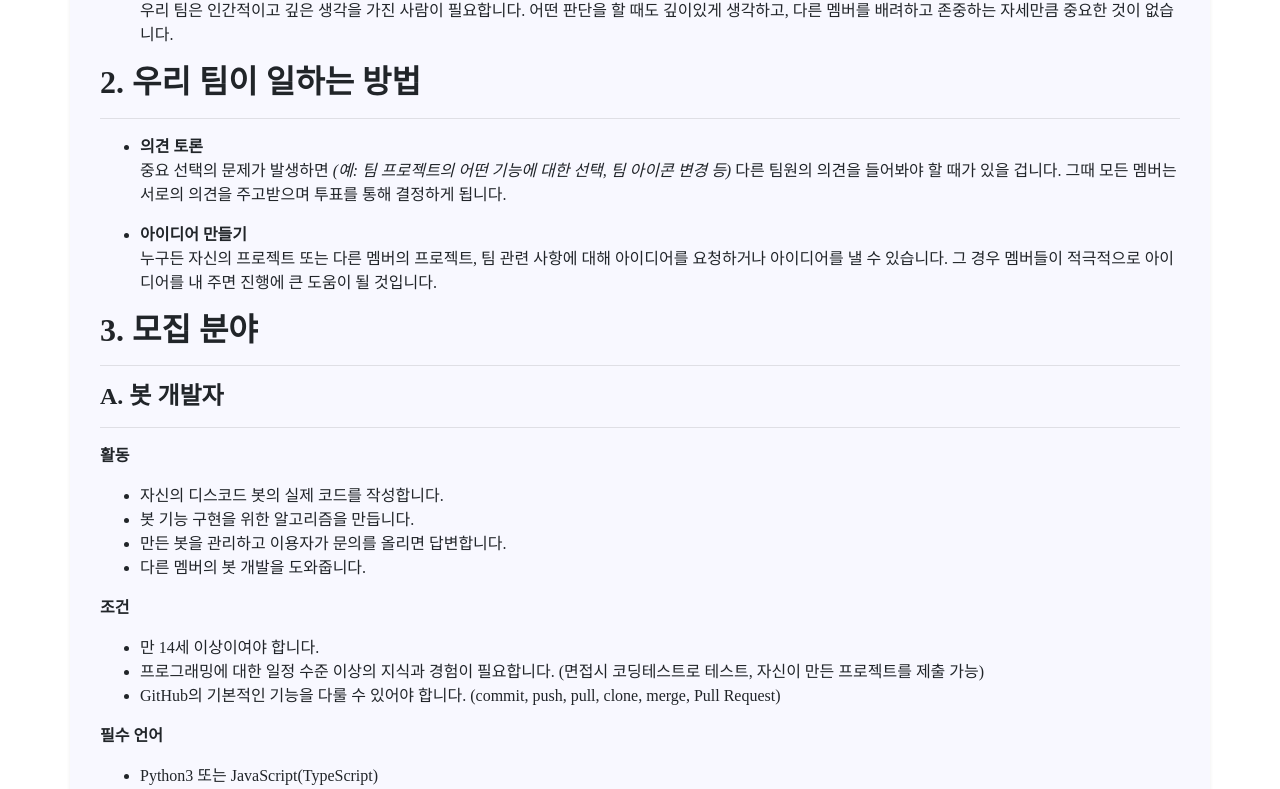
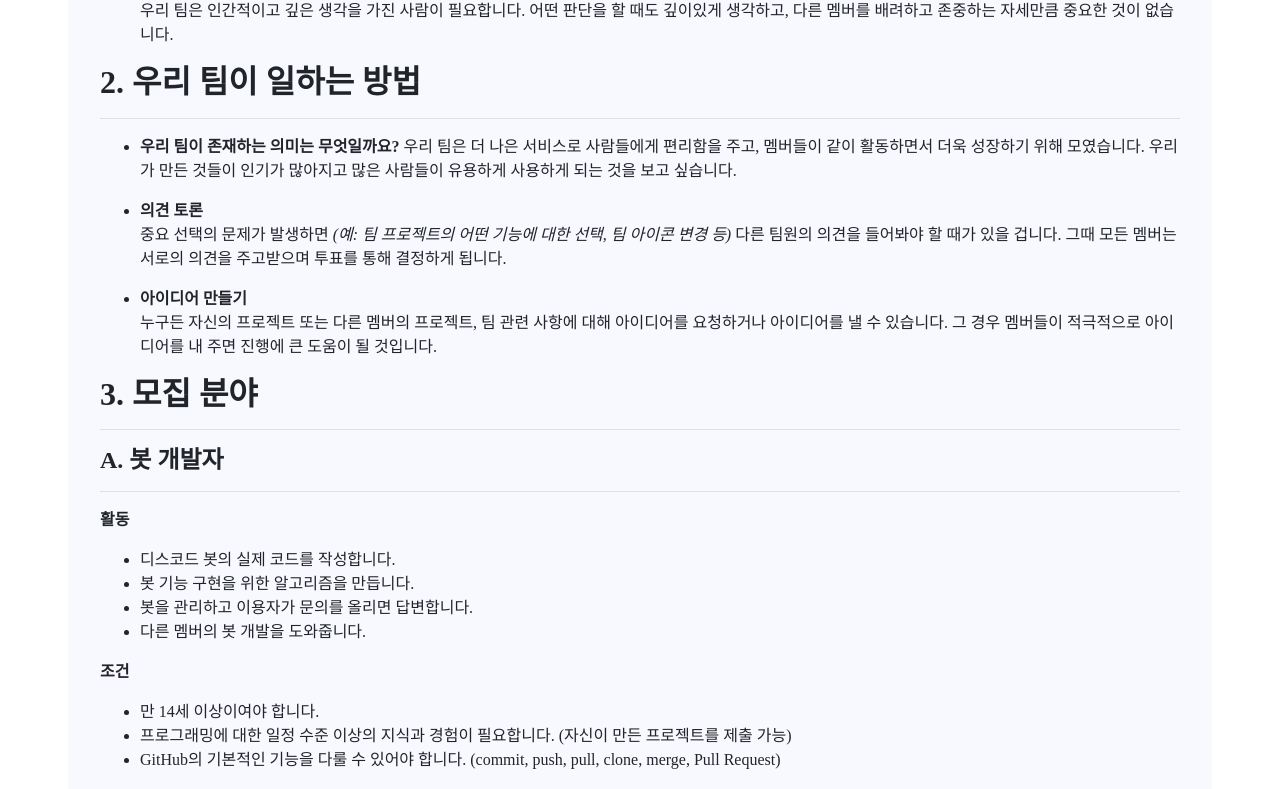
Before and after one commit to InfiniteTeam/infiniteteam2, a React app: page /recruitment in a window 1280 px wide. Shown: the part 795-1584 px from the top of the page. Built offline with nearby package versions, Linux system fonts and the light colour scheme; a web font is replaced by a local one.

Commit message:
모집공고 수정

```diff
--- a/src/pages/Home.js
+++ b/src/pages/Home.js
@@ -29,7 +29,7 @@ export default class Home extends Component {
                       color: 'orangered',
                       fontSize: '10pt'
                     }}>
-                      베타 버전입니다. 기능이 불안정할 수 있으며 예고없이 재시작, 점검, 기능 추가 또는 제거가 발생할 수 있습니다.
+                      베타 버전입니다. - 기능이 불안정할 수 있으며 예고없이 재시작, 점검, 기능 추가 또는 제거가 발생할 수 있습니다.
                     </Card.Text>
                 }
                 {
--- a/src/pages/recruitment.md
+++ b/src/pages/recruitment.md
@@ -22,6 +22,9 @@
 
 ## 2. 우리 팀이 일하는 방법
 
+- **우리 팀이 존재하는 의미는 무엇일까요?**
+  우리 팀은 더 나은 서비스로 사람들에게 편리함을 주고, 멤버들이 같이 활동하면서 더욱 성장하기 위해 모였습니다. 우리가 만든 것들이 인기가 많아지고 많은 사람들이 유용하게 사용하게 되는 것을 보고 싶습니다.
+
 - **의견 토론**
   중요 선택의 문제가 발생하면 *(예: 팀 프로젝트의 어떤 기능에 대한 선택, 팀 아이콘 변경 등)* 다른 팀원의 의견을 들어봐야 할 때가 있을 겁니다. 그때 모든 멤버는 서로의 의견을 주고받으며 투표를 통해 결정하게 됩니다.
 
@@ -33,14 +36,14 @@
 #### A. 봇 개발자
 
 **활동**
-- 자신의 디스코드 봇의 실제 코드를 작성합니다.
+- 디스코드 봇의 실제 코드를 작성합니다.
 - 봇 기능 구현을 위한 알고리즘을 만듭니다.
-- 만든 봇을 관리하고 이용자가 문의를 올리면 답변합니다.
+- 봇을 관리하고 이용자가 문의를 올리면 답변합니다.
 - 다른 멤버의 봇 개발을 도와줍니다.
 
 **조건**
 - 만 14세 이상이여야 합니다.
-- 프로그래밍에 대한 일정 수준 이상의 지식과 경험이 필요합니다. (면접시 코딩테스트로 테스트, 자신이 만든 프로젝트를 제출 가능)
+- 프로그래밍에 대한 일정 수준 이상의 지식과 경험이 필요합니다. (자신이 만든 프로젝트를 제출 가능)
 - GitHub의 기본적인 기능을 다룰 수 있어야 합니다. (commit, push, pull, clone, merge, Pull Request)
 
 **필수 언어**
@@ -79,6 +82,7 @@
 - 만 14세 이상이여야 합니다.
 - 웹프로그래밍에 대한 일정 수준 이상의 지식과 경험이 필요합니다.(자신이 만든 프로젝트를 제출 가능)
 - GitHub의 기본적인 기능을 다룰 수 있어야 합니다. (commit, push, pull, clone, merge, Pull Request)
+- 프론트엔드와의 매끄러운 연동이 가능해야 합니다.
 
 **필수 언어**
 - JavaScript(Express.js 등) 또는 Python3(Flask, Django 등)
@@ -121,10 +125,13 @@
 
 ## 4. 퇴출
 
-**합격한 멤버가 활동하면서 팀의 발전과 권익을 해치거나 악영향을 주는 경우 다음과 같은 사유로 퇴출될 수 있습니다**
+**합격한 멤버가 활동하면서 팀의 발전과 권익을 해치거나 악영향을 주는 경우, 또는 멤버로서 팀에 소속되기에 어려움이 있는 경우 다음과 같은 사유로 퇴출될 수 있습니다**
 
 **1. 활동이 매우 적은 멤버**
 시험 등의 타당한 사유가 아니거나 활동이 적어질 것을 팀에 미리 말하지 않는 경우 나머지 멤버들의 투표를 통해 퇴출될 수 있습니다.
+
+**2. 활동하려는 의지가 적은 멤버**
+아무 활동을 하지 않는 팀은 의미가 없습니다. 팀의 의미가 사라지면 결국 아무것도 남지 않게 됩니다.
 
 <p align="center" class="mt-5">
   <a
```
